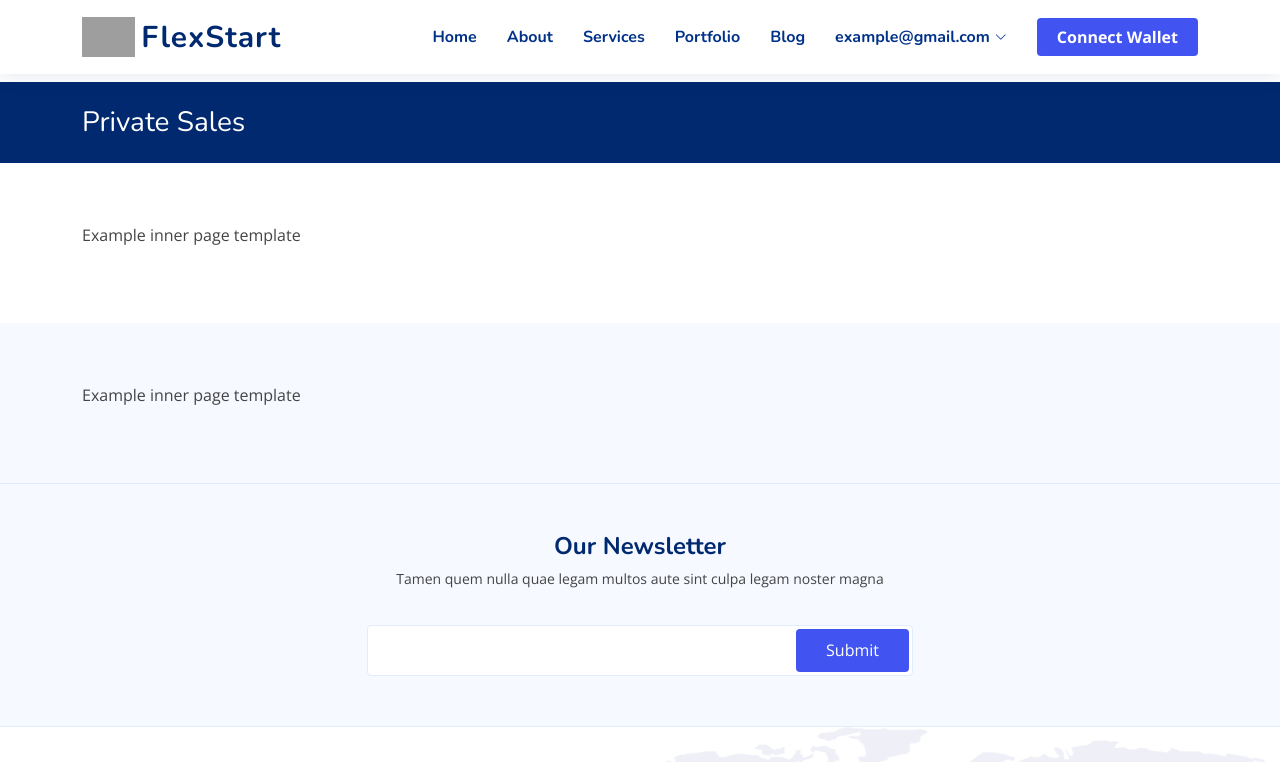
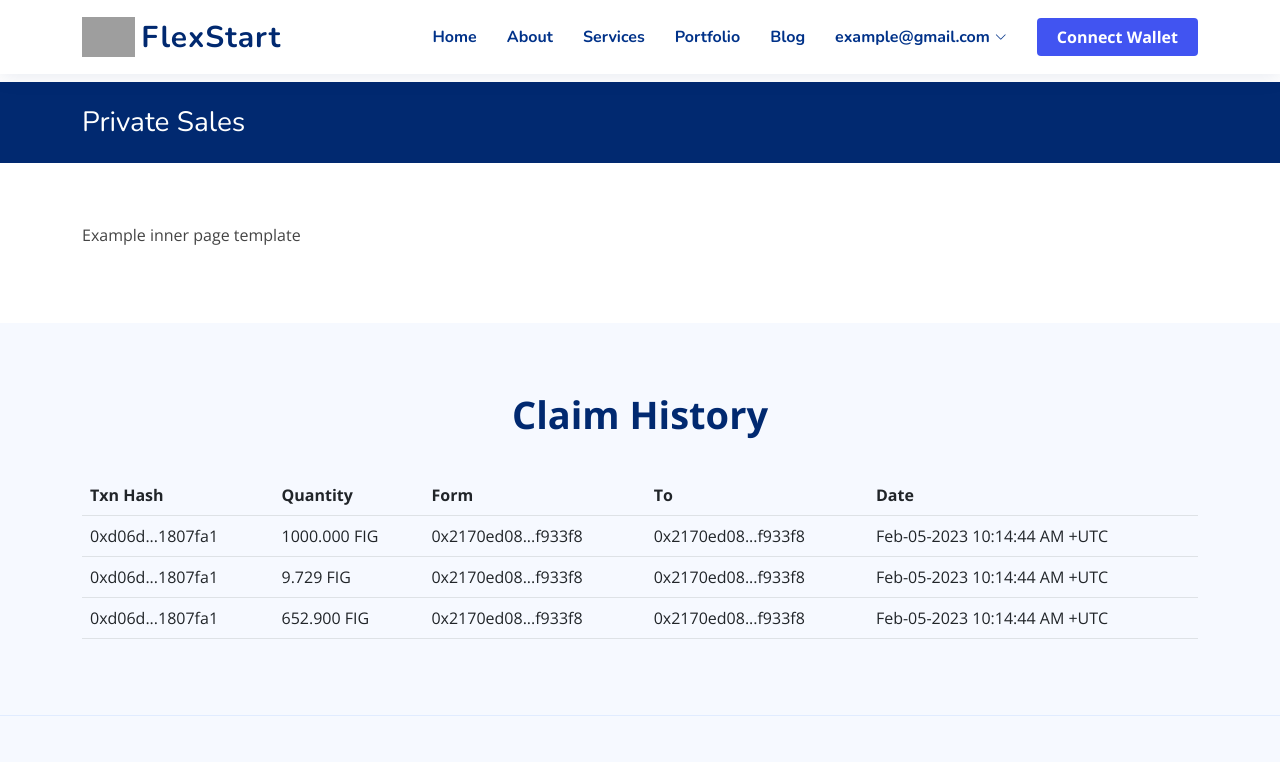
Before and after one commit to thanhquisg24/fig-private-sale, a React (Create React App) app: page / in a window 1280 px wide. Shown: the top 762 px of the page. Built offline with nearby package versions, Linux system fonts and the light colour scheme; grey boxes are pictures that could not be loaded.

Commit message:
init  claim history table

```diff
--- a/src/view/home/index.tsx
+++ b/src/view/home/index.tsx
@@ -23,7 +23,47 @@ export default function HomeView() {
         </section>
         <section className="inner-page section-even-bg">
           <div className="container">
-            <p>Example inner page template</p>
+            <header className="section-header">
+              <p>Claim History</p>
+            </header>
+            <div className="row">
+              <div className="col-md-12">
+                <table className="table claim-history">
+                  <thead className="thead-dark">
+                    <tr>
+                      <th scope="col">Txn Hash</th>
+                      <th scope="col">Quantity</th>
+                      <th scope="col">Form</th>
+                      <th scope="col">To</th>
+                      <th scope="col">Date</th>
+                    </tr>
+                  </thead>
+                  <tbody>
+                    <tr>
+                      <td>0xd06d...1807fa1</td>
+                      <td>1000.000 FIG</td>
+                      <td>0x2170ed08...f933f8</td>
+                      <td>0x2170ed08...f933f8</td>
+                      <td>Feb-05-2023 10:14:44 AM +UTC</td>
+                    </tr>
+                    <tr>
+                      <td>0xd06d...1807fa1</td>
+                      <td>9.729 FIG</td>
+                      <td>0x2170ed08...f933f8</td>
+                      <td>0x2170ed08...f933f8</td>
+                      <td>Feb-05-2023 10:14:44 AM +UTC</td>
+                    </tr>
+                    <tr>
+                      <td>0xd06d...1807fa1</td>
+                      <td>652.900 FIG</td>
+                      <td>0x2170ed08...f933f8</td>
+                      <td>0x2170ed08...f933f8</td>
+                      <td>Feb-05-2023 10:14:44 AM +UTC</td>
+                    </tr>
+                  </tbody>
+                </table>
+              </div>
+            </div>
           </div>
         </section>
       </main>
```
